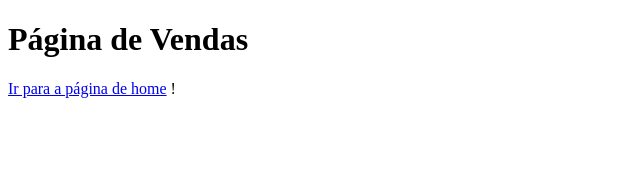
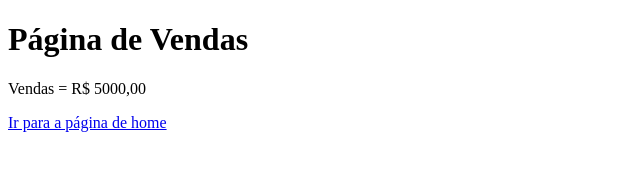
Before and after one commit to JeffSilva11/projeto001-site-de-vendas, a plain HTML site: page vendas.html in a window 1280 px wide. Shown: the whole page, without its empty margins (0-640 px from the left). Drawn offline with Linux system fonts and the light colour scheme.

Commit message:
Commit-002 – Acrescentado valor das vendas

```diff
--- a/vendas.html
+++ b/vendas.html
@@ -8,8 +8,7 @@
 </head>
 <body>
     <h1>Página de Vendas</h1>
+    <p>Vendas = R$ 5000,00</p>
     <a href="index.html">Ir para a página de home</a>
 </body>
 </html>
-
-!
```
Also changed, not shown: index.html (+0 -2 lines).
